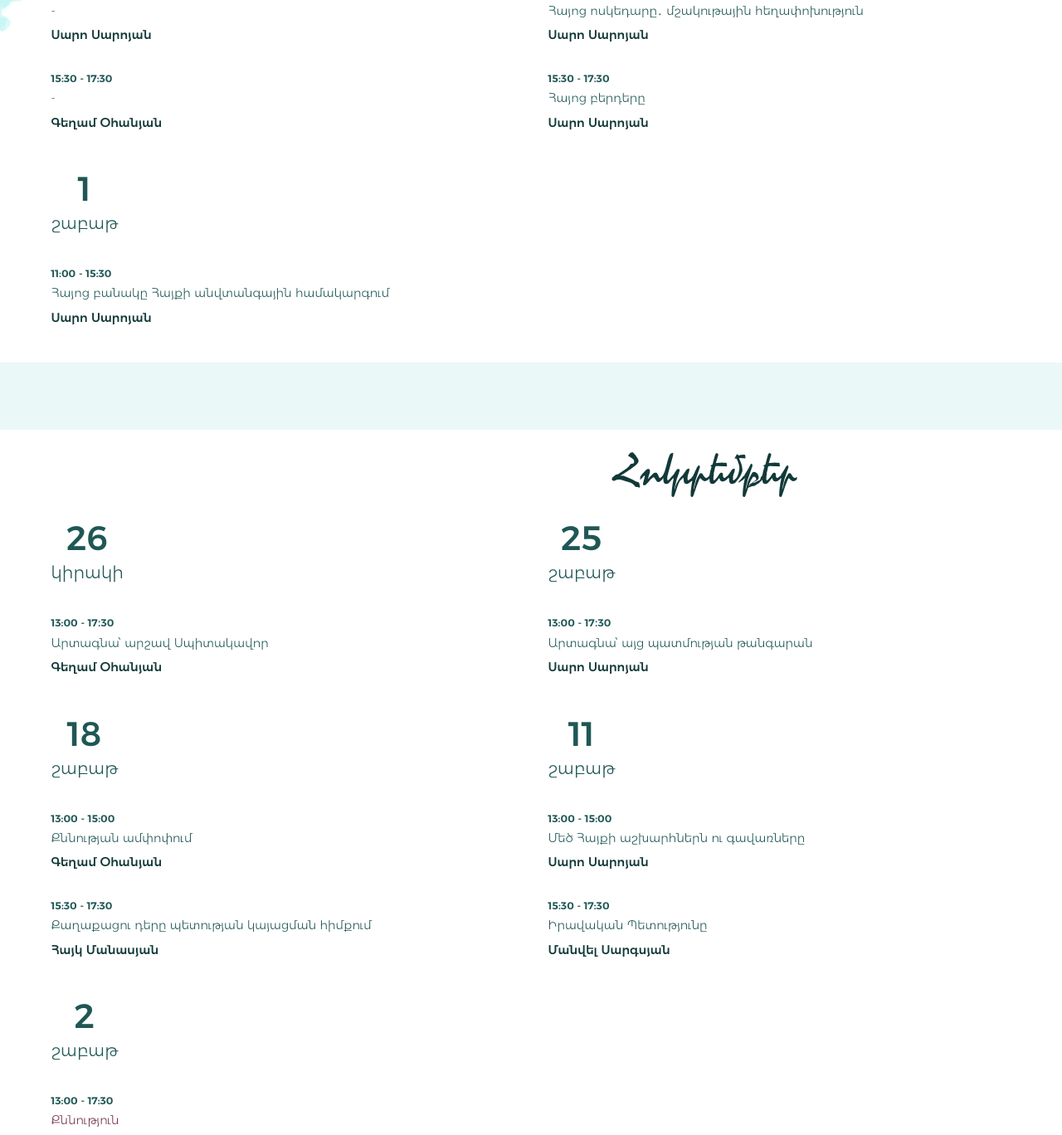
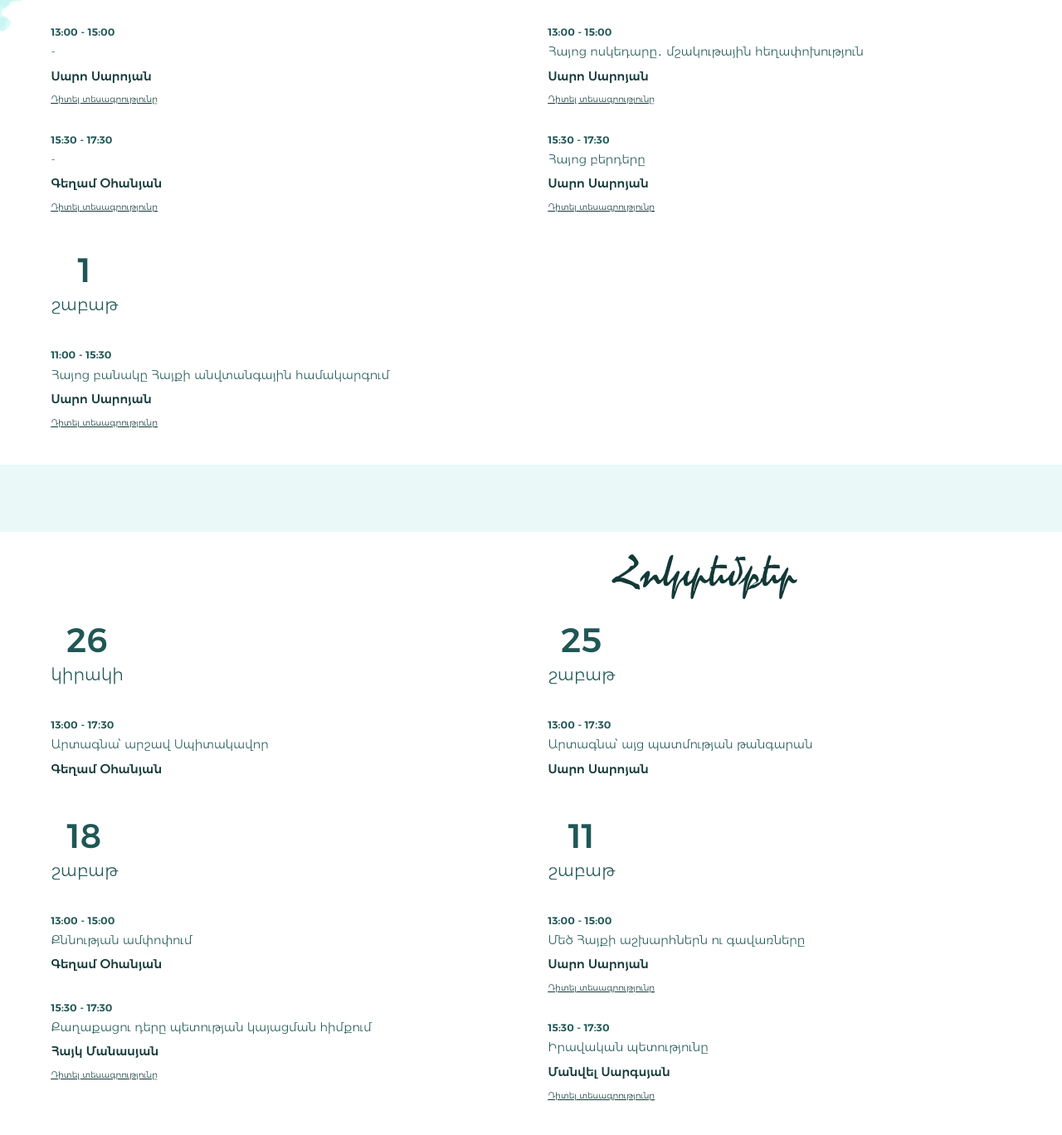
Before and after one commit to SyuneHovan/hayqi-sharavighner, a plain HTML site: page index.html in a window 1280 px wide. Shown: the part 718-2086 px from the top of the page at 83% size. Drawn offline with Linux system fonts and the light colour scheme.

Commit message:
Update index.html

```diff
--- a/index.html
+++ b/index.html
@@ -35,11 +35,13 @@
 							<span class="time">13:00 - 15:00</span>
 							<span class="title">Պետականության կորուստը եւ Հայոց եկեղեցու դերի բարձրացումը հայ ժողովրդի կյանքում</span>
 							<span class="name">Սարո Սարոյան</span>
+							<span class="link"><a href="https://youtu.be/BAT4qjeXc_w?si=x8A_IOkGE6Gc3yTN">Դիտել տեսագրությունը</a></span>
 						</div>
 						<div class="lesson">
 							<span class="time">15:30 - 17:30</span>
 							<span class="title">ՏԻՄ մարմին, Ավագանու կառուցված</span>
 							<span class="name">Հայկ Գրիգորյան (Երևանի ավագանու անդամ)</span>
+							<span class="link"><a href="https://youtu.be/BAT4qjeXc_w?si=x8A_IOkGE6Gc3yTN">Դիտել տեսագրությունը</a></span>
 						</div>
 					</div>
 				</div>
@@ -53,11 +55,13 @@
 							<span class="time">13:00 - 15:00</span>
 							<span class="title">-</span>
 							<span class="name">Սարո Սարոյան</span>
+							<span class="link"><a href="#">Դիտել տեսագրությունը</a></span>
 						</div>
 						<div class="lesson">
 							<span class="time">15:30 - 17:30</span>
 							<span class="title">-</span>
 							<span class="name">Գեղամ Օհանյան</span>
+							<span class="link"><a href="#">Դիտել տեսագրությունը</a></span>
 						</div>
 					</div>
 				</div>
@@ -71,11 +75,13 @@
 							<span class="time">13:00 - 15:00</span>
 							<span class="title">Հայոց ոսկեդարը․ մշակութային հեղափոխություն</span>
 							<span class="name">Սարո Սարոյան</span>
+							<span class="link"><a href="#">Դիտել տեսագրությունը</a></span>
 						</div>
 						<div class="lesson">
 							<span class="time">15:30 - 17:30</span>
 							<span class="title">Հայոց բերդերը</span>
 							<span class="name">Սարո Սարոյան</span>
+							<span class="link"><a href="#">Դիտել տեսագրությունը</a></span>
 						</div>
 					</div>
 				</div>
@@ -89,6 +95,7 @@
 							<span class="time">11:00 - 15:30</span>
 							<span class="title">Հայոց բանակը Հայքի անվտանգային համակարգում</span>
 							<span class="name">Սարո Սարոյան</span>
+							<span class="link"><a href="https://www.youtube.com/watch?v=_up8X3GaLEA&list=PLj9E4BNGq1bW1Ibpb6Lza2C-NO-X1qa95&index=2">Դիտել տեսագրությունը</a></span>
 						</div>
 					</div>
 				</div>
@@ -137,6 +144,7 @@
 							<span class="time">15:30 - 17:30</span>
 							<span class="title">Քաղաքացու դերը պետության կայացման հիմքում</span>
 							<span class="name">Հայկ Մանասյան</span>
+							<span class="link"><a href="https://www.youtube.com/watch?v=oKGLWI7SU3c">Դիտել տեսագրությունը</a></span>
 						</div>
 					</div>
 				</div>
@@ -150,11 +158,13 @@
 							<span class="time">13:00 - 15:00</span>
 							<span class="title">Մեծ Հայքի աշխարհներն ու գավառները</span>
 							<span class="name">Սարո Սարոյան</span>
+							<span class="link"><a href="https://www.youtube.com/watch?v=2-0YsX8I8Wg">Դիտել տեսագրությունը</a></span>
 						</div>
 						<div class="lesson">
 							<span class="time">15:30 - 17:30</span>
-							<span class="title">Իրավական Պետությունը</span>
+							<span class="title">Իրավական պետությունը</span>
 							<span class="name">Մանվել Սարգսյան</span>
+							<span class="link"><a href="https://youtu.be/BAT4qjeXc_w?si=x8A_IOkGE6Gc3yTN">Դիտել տեսագրությունը</a></span>
 						</div>
 					</div>
 				</div>
@@ -182,11 +192,13 @@
 							<span class="time">13:00 - 15:00</span>
 							<span class="title">Հայկական լեռնաշխարհը քաղաքակրթությունների խաչմերուկում</span>
 							<span class="name">Սարո Սարոյան</span>
+							<span class="link"><a href="https://www.youtube.com/watch?si=YdhqSKk9765PsFrX&v=mibS79m6nLE&feature=youtu.be">Դիտել տեսագրությունը</a></span>
 						</div>
 						<div class="lesson">
 							<span class="time">15:30 - 17:30</span>
 							<span class="title">Հայքը եւ Հայկական լեռնաշխարհը․ պատմական ակնարկ</span>
 							<span class="name">Սարո Սարոյան</span>
+							<span class="link"><a href="https://www.youtube.com/watch?v=_eWlJ2r-d_s">Դիտել տեսագրությունը</a></span>
 						</div>
 					</div>
 				</div>
@@ -200,6 +212,7 @@
 							<span class="time">13:00 - 15:00</span>
 							<span class="title">Մարդու սահմանադրական իրավունք</span>
 							<span class="name">Արման Թաթոյան</span>
+							<span class="link"><a href="https://www.youtube.com/watch?v=0yCR8dq7GG0">Դիտել տեսագրությունը</a></span>
 						</div>
 						<div class="lesson">
 							<span class="time">15:30 - 17:30</span>
@@ -216,7 +229,9 @@
 						<div class="lesson">
 							<span class="time">13:00 - 17:30</span>
 							<span class="title">Հայկական լեռնաշխարհի ջրագրություն, լեռնագրություն</span>
-							<span class="name">Սարո Սարոյան</span>
+							<span class="name">Սարո Սարոյան</span>>
+							<span class="link"><a href="https://www.youtube.com/watch?v=W7s88OrxkI0">Դիտել տեսագրությունը (մաս Ա)</a></span>
+							<span class="link"><a href="https://www.youtube.com/watch?v=9l47i0n8KHQ">Դիտել տեսագրությունը (մաս Բ)</a></span>
 						</div>
 					</div>
 				</div>
```
